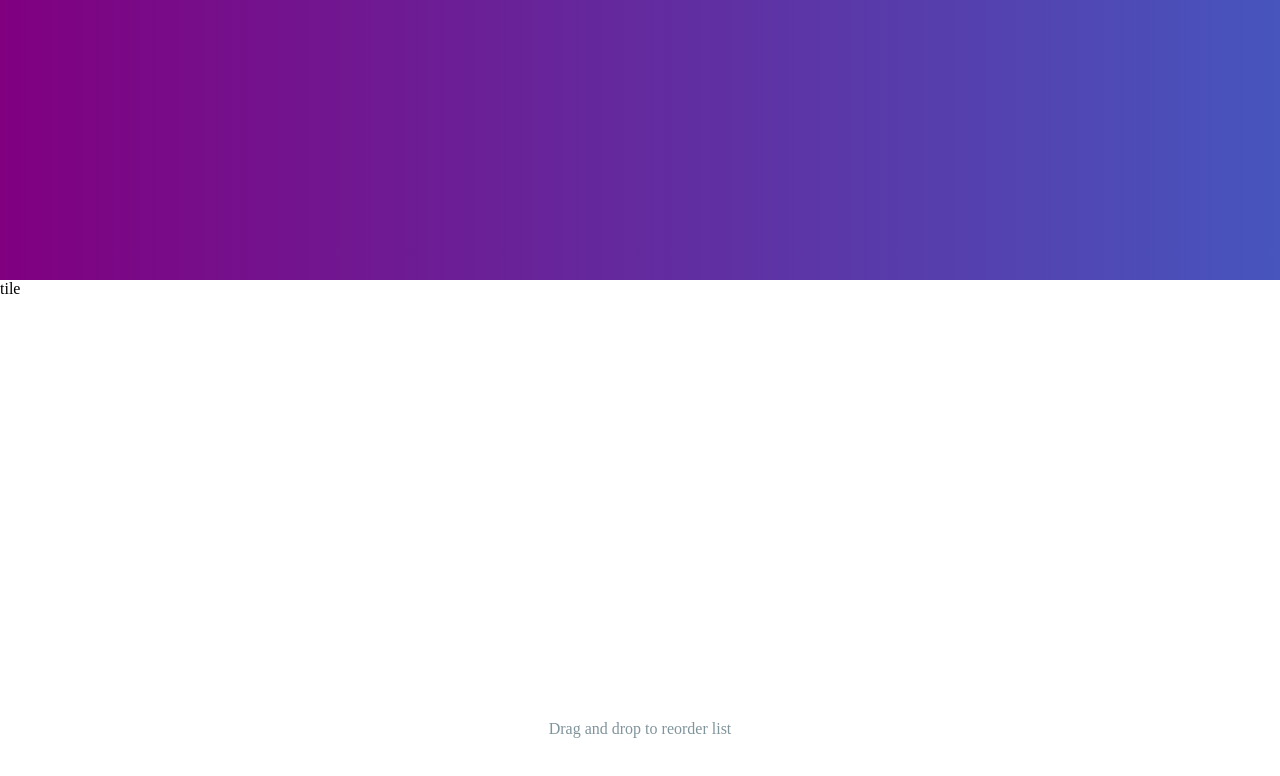
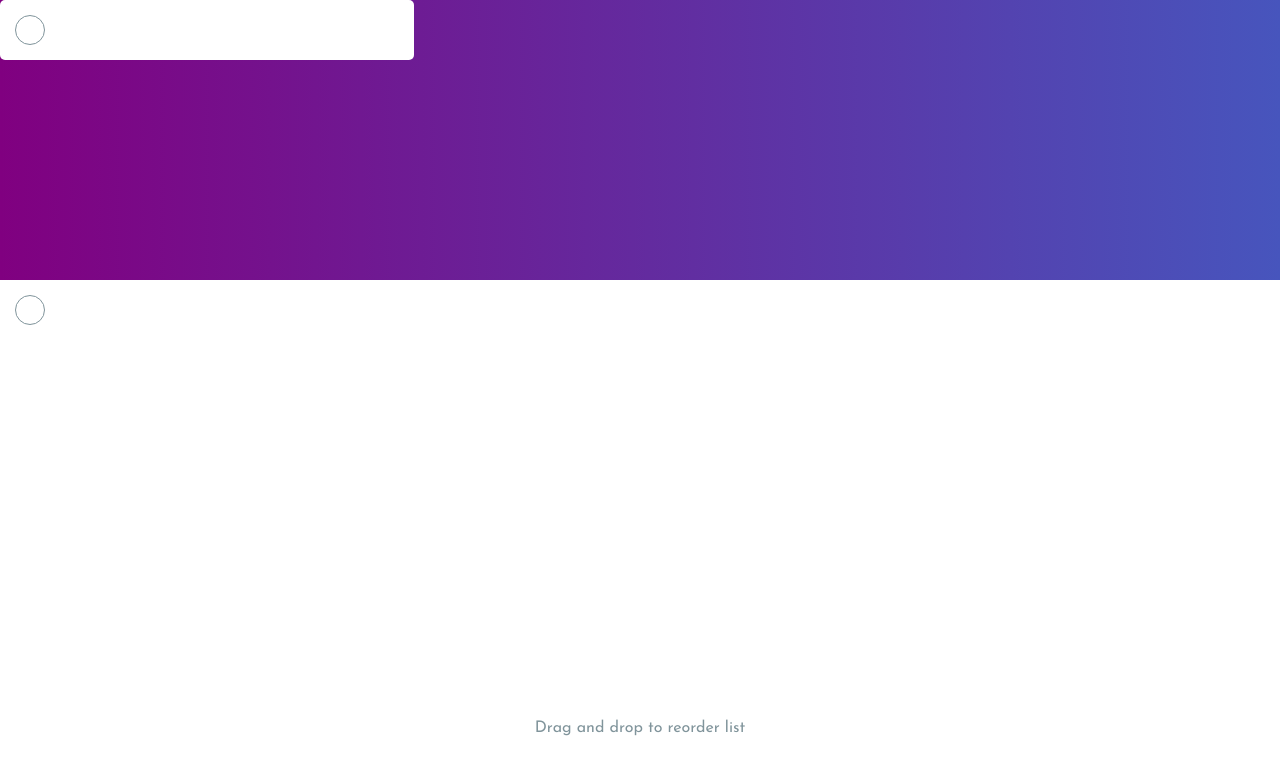
Before and after one commit to YauheniKorsakas/react-todo, a React (Create React App) app: page / in a window 1280 px wide. Shown: the top 776 px of the page. Built offline with nearby package versions, Linux system fonts and the light colour scheme.

Commit message:
Create checkbox. Create input

```diff
--- a/src/App.module.scss
+++ b/src/App.module.scss
@@ -1,5 +1,8 @@
+@import './styles/variables.scss';
+
 body {
   margin: 0;
   overflow: hidden;
   max-height: 100vh;
+  font-family: 'Josefin Sans', sans-serif;
 }
--- a/src/components/ui/atoms/Checkbox/Checkbox.js
+++ b/src/components/ui/atoms/Checkbox/Checkbox.js
@@ -0,0 +1,12 @@
+import styles from './Checkbox.module.scss';
+
+const Checkbox = () => {
+  return (
+    <div className={styles.Round}>
+      <input type="checkbox" id="checkbox" />
+      <label for="checkbox"></label>
+    </div>
+  )
+};
+
+export default Checkbox;
--- a/src/components/ui/atoms/Checkbox/Checkbox.module.scss
+++ b/src/components/ui/atoms/Checkbox/Checkbox.module.scss
@@ -0,0 +1,49 @@
+@import '../../../../styles/variables.scss';
+
+.Round {
+  position: relative;
+  height: 30px;
+}
+
+.Round {
+  label {
+    position: absolute;
+    top: 0;
+    left: 0;
+    background-color: $secondary-color-100;
+    border: 1px solid $secondary-color-500;
+    border-radius: 50%;
+    height: 28px;
+    width: 28px;
+    cursor: pointer;
+  }
+
+  label:after {
+    position: absolute;
+    left: 7px;
+    top: 8px;
+    border: 2px solid $secondary-color-100;
+    border-top: none;
+    border-right: none;
+    height: 6px;
+    opacity: 0;
+    transform: rotate(-45deg);
+    width: 12px;
+    content: "";
+  }
+
+  input[type="checkbox"] {
+    visibility: hidden;
+  }
+
+  input[type="checkbox"]:checked {
+    + label {
+      background-color: $success-color;
+      border-color: $success-color;
+
+      &:after {
+        opacity: 1;
+      }
+    }
+  }
+}
--- /dev/null
+++ b/src/components/ui/atoms/TextInput/TextInput.js
@@ -0,0 +1,7 @@
+import './TextInput.module.scss';
+
+const TextInput = (props) => {
+  return (<input {...props} />);
+};
+
+export default TextInput;
--- /dev/null
+++ b/src/components/ui/atoms/TextInput/TextInput.module.scss
@@ -0,0 +1,4 @@
+input {
+  font-family: 'Josefin Sans', sans-serif;
+  font-size: 18px;
+}
--- /dev/null
+++ b/src/components/ui/atoms/index.js
@@ -0,0 +1,4 @@
+import Checkbox from "./Checkbox/Checkbox";
+import TextInput from "./TextInput/TextInput";
+
+export { Checkbox, TextInput };
--- a/src/components/ui/molecules/TodoTile/TodoTile.js
+++ b/src/components/ui/molecules/TodoTile/TodoTile.js
@@ -1,7 +1,23 @@
-const TodoTile = () => {
+import { useState } from "react";
+
+import Checkbox from "../../atoms/Checkbox/Checkbox";
+import styles from './TodoTile.module.scss';
+import { TextInput } from "../../atoms";
+
+const TodoTile = ({ content }) => {
+  const [text, setText] = useState('');
 
   return (<>
-    tile
+    <div className={styles.TodoTile}>
+      <Checkbox />
+      {content
+        ? content
+        : <TextInput type='text'
+            spellCheck='false'
+            value={text}
+            onChange={(e) => {setText(e.target.value)}} />
+      }
+    </div>
   </>)
 };
 
--- /dev/null
+++ b/src/components/ui/molecules/TodoTile/TodoTile.module.scss
@@ -0,0 +1,24 @@
+@import '../../../../styles/variables.scss';
+
+.TodoTile {
+  display: flex;
+  padding: 15px;
+  border-radius: $container-border-radius;
+  justify-content: flex-start;
+  background-color: $secondary-color-100;
+  width: 30vw;
+
+  input[type='checkbox'] {
+    width: 40px;
+  }
+
+  input[type='text'] {
+    margin-left: 5px;
+    border: none;
+    width: 100%;
+
+    &:focus {
+      outline: none;
+    }
+  }
+}
--- a/src/components/ui/organisms/Header/Header.js
+++ b/src/components/ui/organisms/Header/Header.js
@@ -1,7 +1,8 @@
 import styles from './Header.module.scss';
+import { TodoTile } from '../../molecules';
 
 const Header = () => {
-  return (<header className={styles.Header}></header>)
+  return (<header className={styles.Header}><TodoTile /></header>)
 };
 
 export default Header;
--- a/src/styles/variables.scss
+++ b/src/styles/variables.scss
@@ -1,6 +1,13 @@
+@import url('https://fonts.googleapis.com/css2?family=Josefin+Sans:wght@400&display=swap');
+
 $primary-color-100: #4755bd;
 $primary-color-700: #800080;
 
+$secondary-color-100: #ffffff;
 $secondary-color-200: #bcced4;
 $secondary-color-500: #80949b;
 $secondary-color-700: #373d3f;
+
+$success-color: #2e913b;
+
+$container-border-radius: 5px;
```
